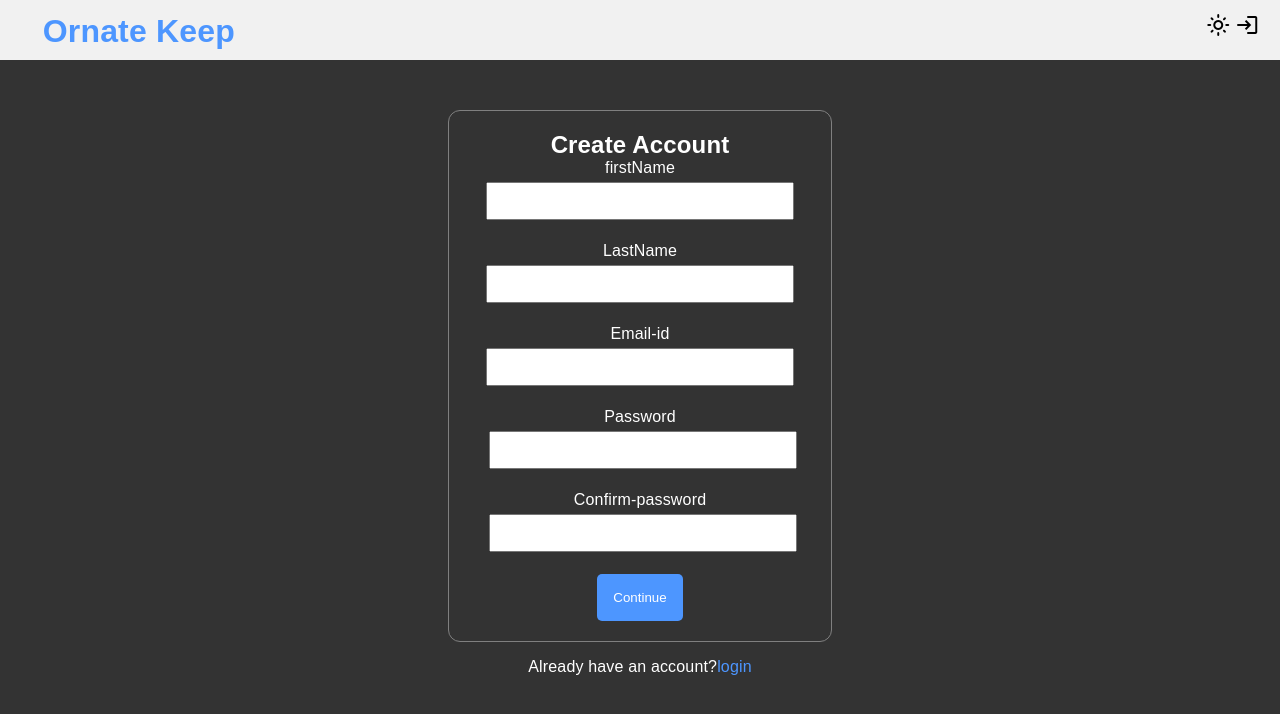
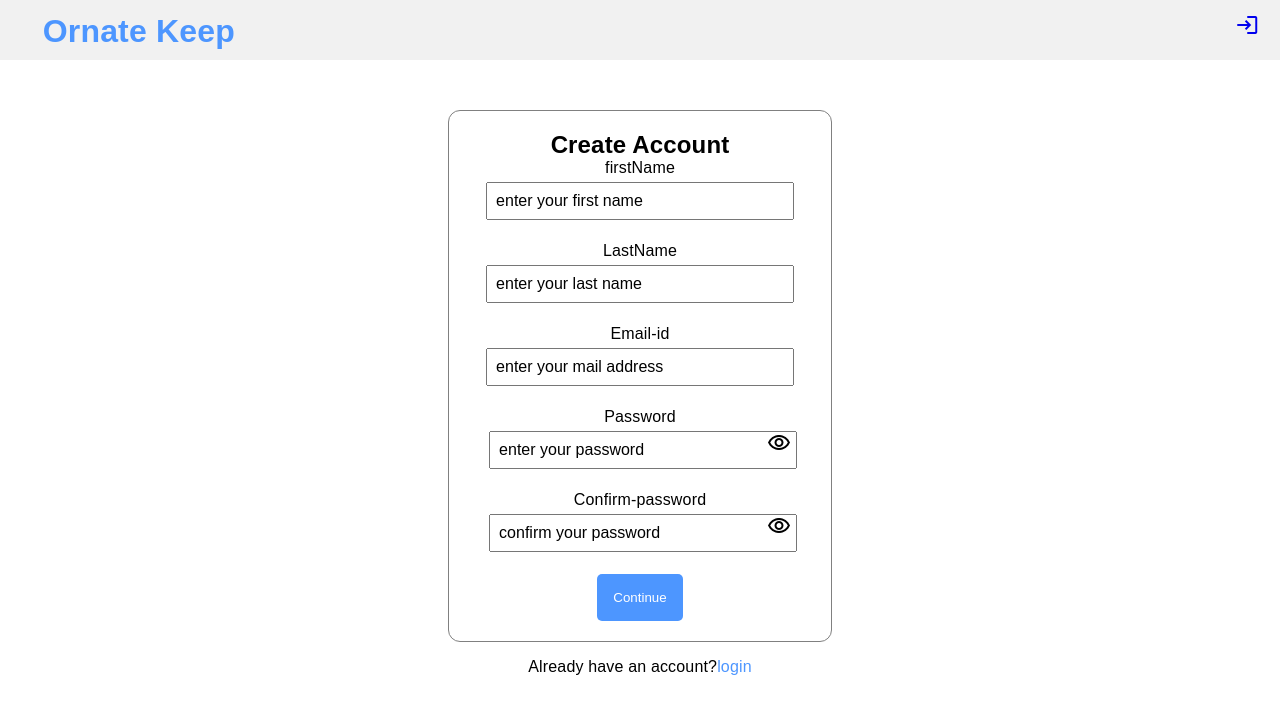
Before and after one commit to preethasri/ornateKeep, a React (Create React App) app: page /signup in a window 1280 px wide. Shown: the top 714 px of the page. Built offline with nearby package versions, Linux system fonts and the light colour scheme; a web font is replaced by a local one; what miragejs would draw is missing.

Commit message:
themechange

```diff
--- a/src/components/navbar/navbar.js
+++ b/src/components/navbar/navbar.js
@@ -1,5 +1,5 @@
 import "./navbar.css"
-import {ToggleTheme} from '../toggleTheme/toggleTheme'
+
 import { useNavigate, NavLink } from "react-router-dom"
 import { useAuth } from "../../context"
 
@@ -37,7 +37,7 @@ const logOutHandler=()=>{
 
                 <div className='navbar-right'>
 
-                   <ToggleTheme />
+
 
                    <div className="nav-item">
                        {auth.status ?(
--- a/src/index.css
+++ b/src/index.css
@@ -30,13 +30,7 @@
      --nav-text-color:black;
 
   }
-  body.dark-mode{
-    --body-bg-color:#333333;
-    --text-color:#FFFFFF;
-    --highlight-color:#4D96FF;
-    --nav-text-color:black;
 
-  }
   body{
     margin:0;
     background-color:var(--body-bg-color);
```
